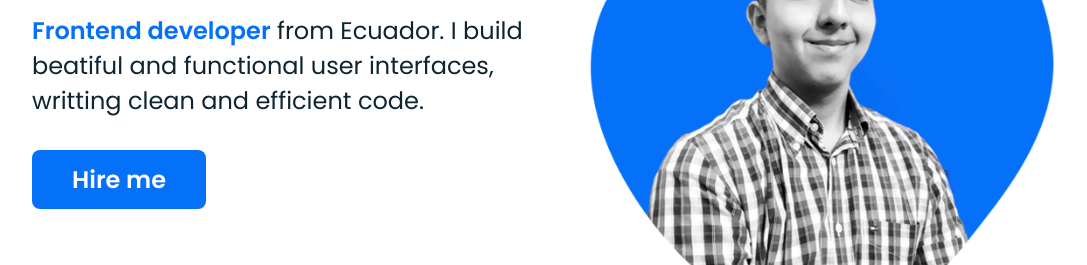
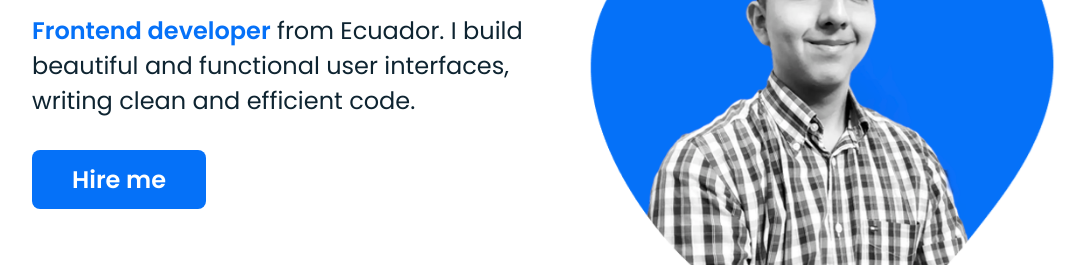
Before and after one commit to jesusmongedev/jmongedev, a website: page index.html in a window 1280 px wide. Shown: the part 351-616 px from the top of the page, without its empty margins (96-1183 px from the left). Drawn offline with nearby package versions, Linux system fonts and the light colour scheme.

Commit message:
feature: Fix some typos in hero description subtitle

```diff
--- a/index.html
+++ b/index.html
@@ -83,8 +83,8 @@
             <span class="text-primary text-primary--bold"
               >Frontend developer</span
             >
-            from Ecuador. I build beatiful and functional user interfaces,
-            writting clean and efficient code.
+            from Ecuador. I build beautiful and functional user interfaces,
+            writing clean and efficient code.
           </p>
           <a
             href="https://www.linkedin.com/in/jesusandresmonge/?locale=en_US"
--- a/main.js
+++ b/main.js
@@ -4,6 +4,7 @@ const $navigator = document.getElementById('nav-menu')
 const $navLink = document.querySelectorAll('.nav__link')
 
 // toggle open class and show menu when clicked $menuBtn button
+//TODO refactor: Avoid repetting functions
 const toggleMenuBtn = () => {
   $menuBtn.classList.toggle('open')
   $menuBtn.classList.contains('open')
```
